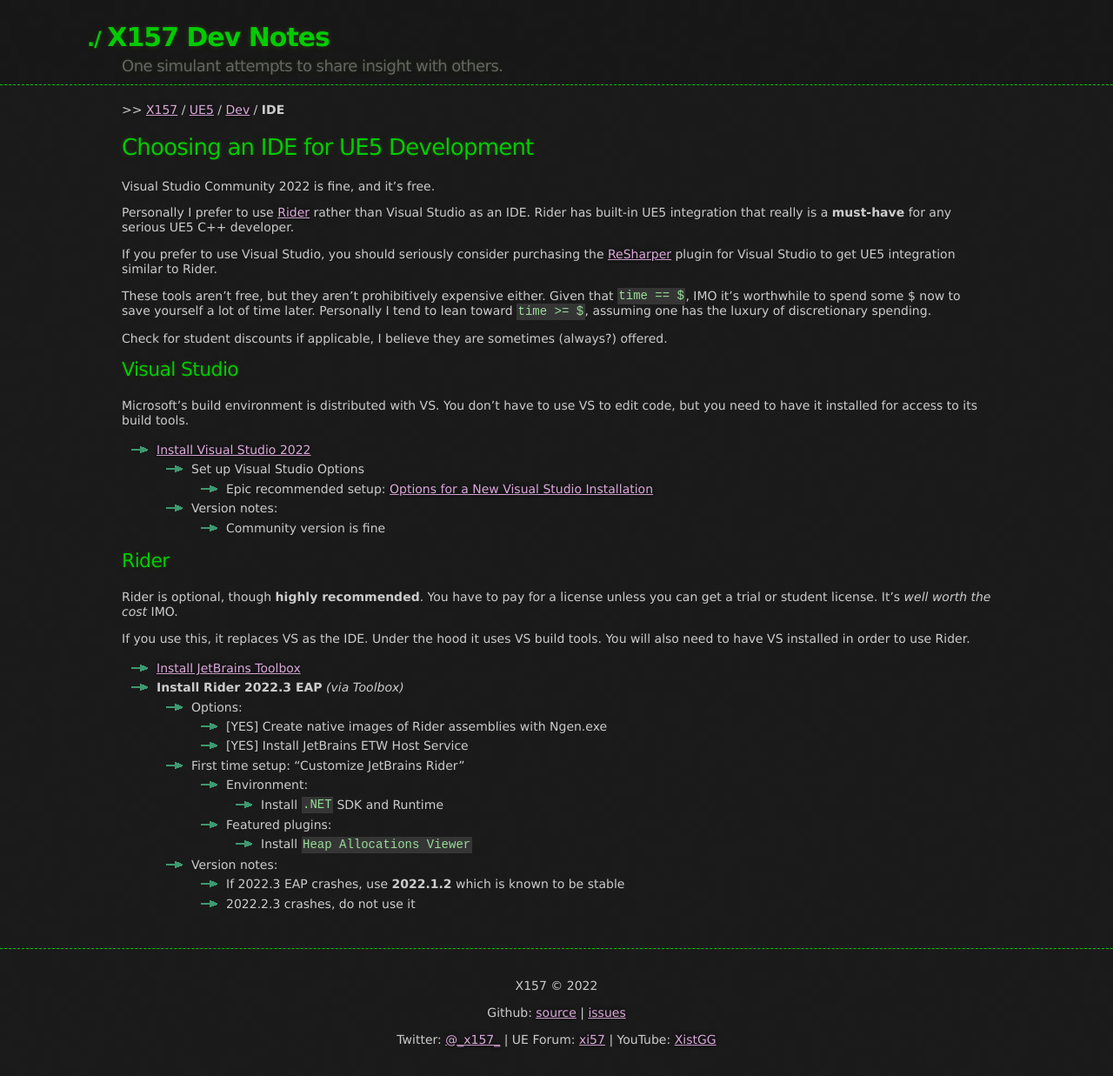
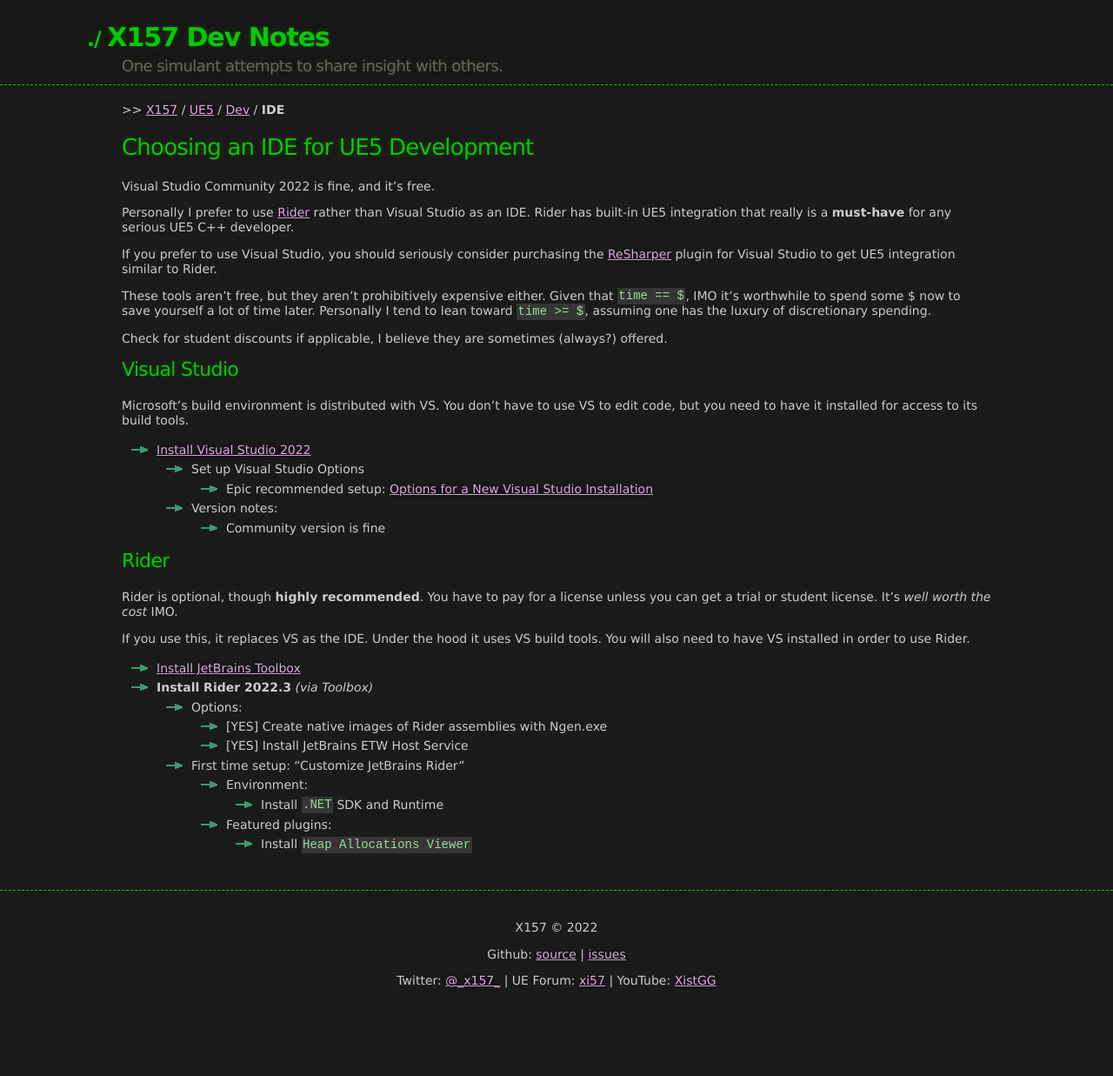
Before and after one commit to x157/x157.github.io, a Jekyll site: the page built from UE5/Dev/IDE.md, in a window 1280 px wide. Shown: the whole page at 87% size. Built offline with Jekyll 4.4.1, drawn with Linux system fonts in a browser that asks for light colours; after the commit the page ends 1170 px from its top, so only the background shows below that.

Commit message:
Update Rider version info

```diff
--- a/UE5/Dev/IDE.md
+++ b/UE5/Dev/IDE.md
@@ -48,7 +48,7 @@
 You will also need to have VS installed in order to use Rider.
 
 - [Install JetBrains Toolbox](https://www.jetbrains.com/toolbox-app/)
-- **Install Rider 2022.3 EAP** *(via Toolbox)*
+- **Install Rider 2022.3** *(via Toolbox)*
     - Options:
         - [YES] Create native images of Rider assemblies with Ngen.exe
         - [YES] Install JetBrains ETW Host Service
@@ -57,6 +57,3 @@
             - Install `.NET` SDK and Runtime
         - Featured plugins:
             - Install `Heap Allocations Viewer`
-    - Version notes:
-        - If 2022.3 EAP crashes, use **2022.1.2** which is known to be stable
-        - 2022.2.3 crashes, do not use it
```
